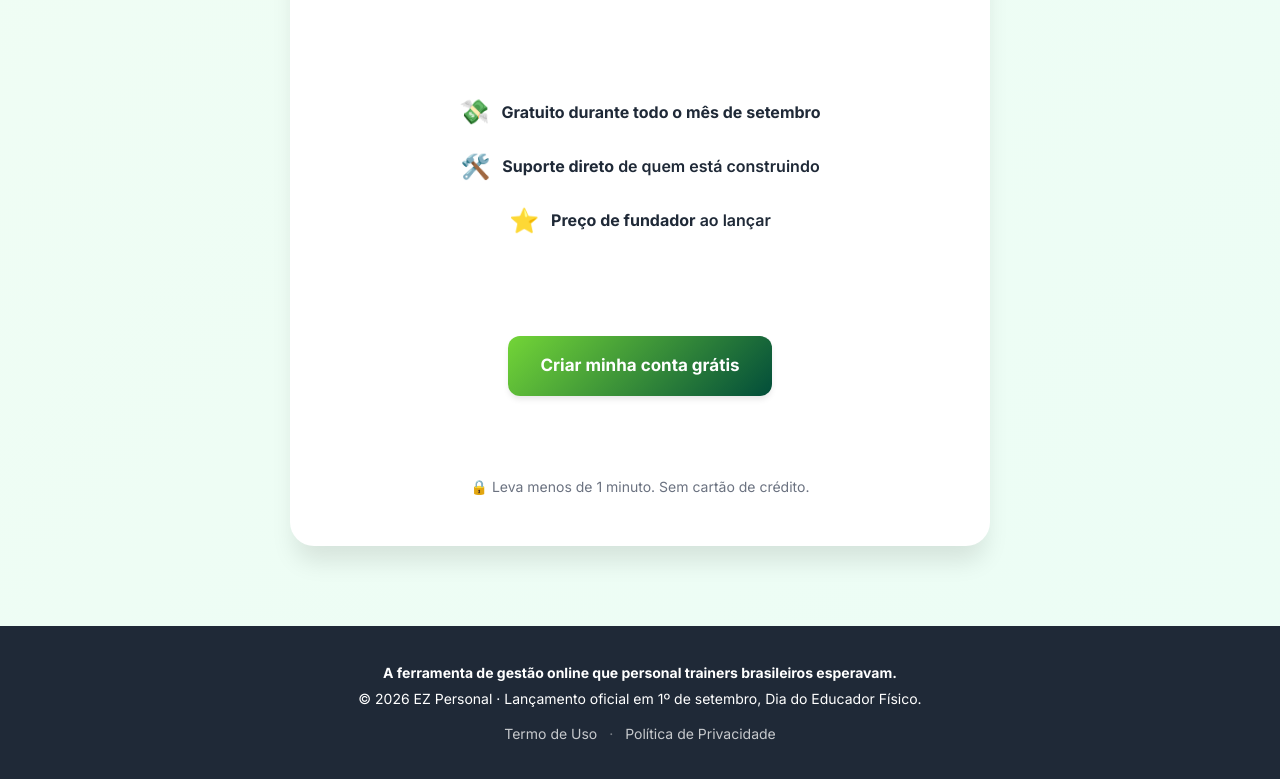
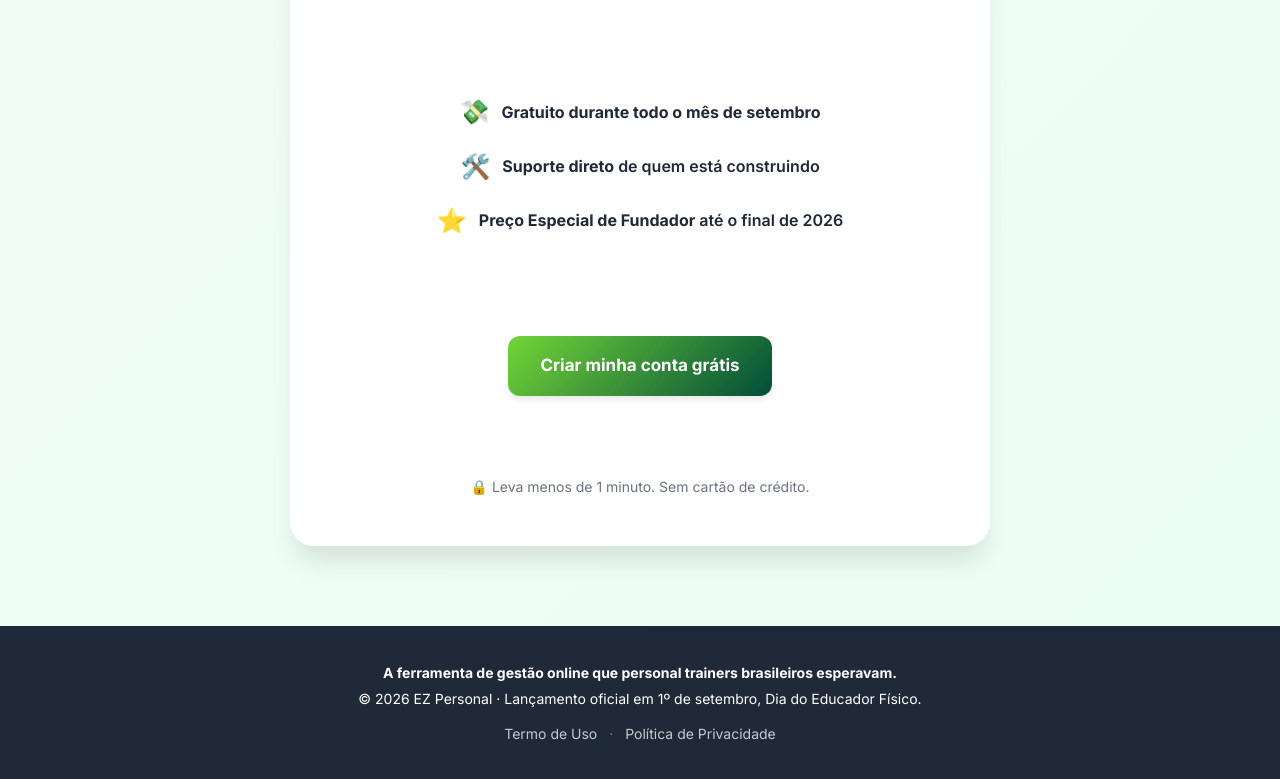
Before and after one commit to flaviomartino/ez-personal-landing, a website: page index.html in a window 1280 px wide. Shown: the part 6815-7594 px from the top of the page. Drawn offline with Linux system fonts and the light colour scheme.

Commit message:
copy: destacar Preço Especial de Fundador até o final de 2026
Co-Authored-By: Claude Sonnet 5 <noreply@anthropic.com>
Claude-Session: https://claude.ai/code/session_01YFohzCTQrKofj4jqjbdrgD

```diff
--- a/index.html
+++ b/index.html
@@ -321,7 +321,7 @@
                     </div>
                     <div class="signup-benefit">
                         <span class="signup-benefit-icon">⭐</span>
-                        <span><strong>Preço de fundador</strong> ao lançar</span>
+                        <span><strong>Preço Especial de Fundador</strong> até o final de 2026</span>
                     </div>
                 </div>
                 <a href="https://painel.ezpersonal.com.br/login?mode=signup" class="btn btn-primary btn-large">Criar minha conta grátis</a>
```
